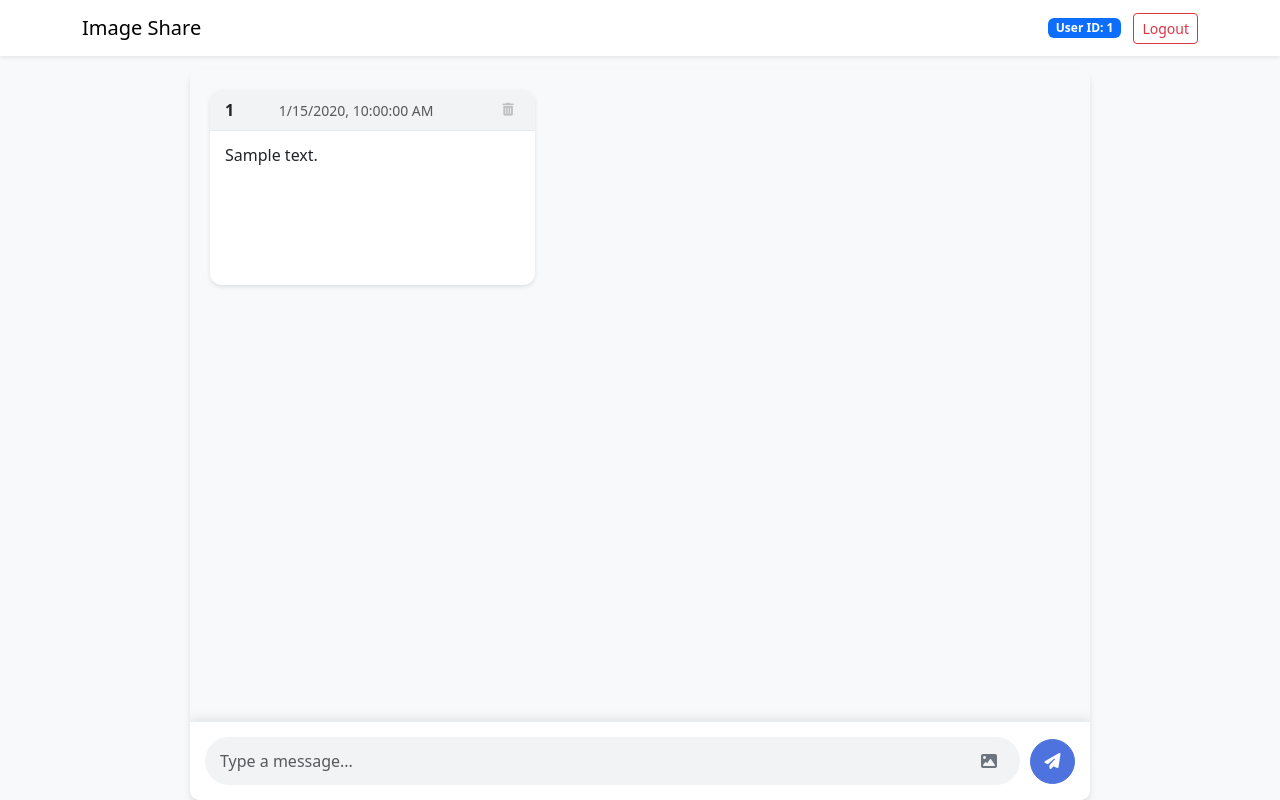
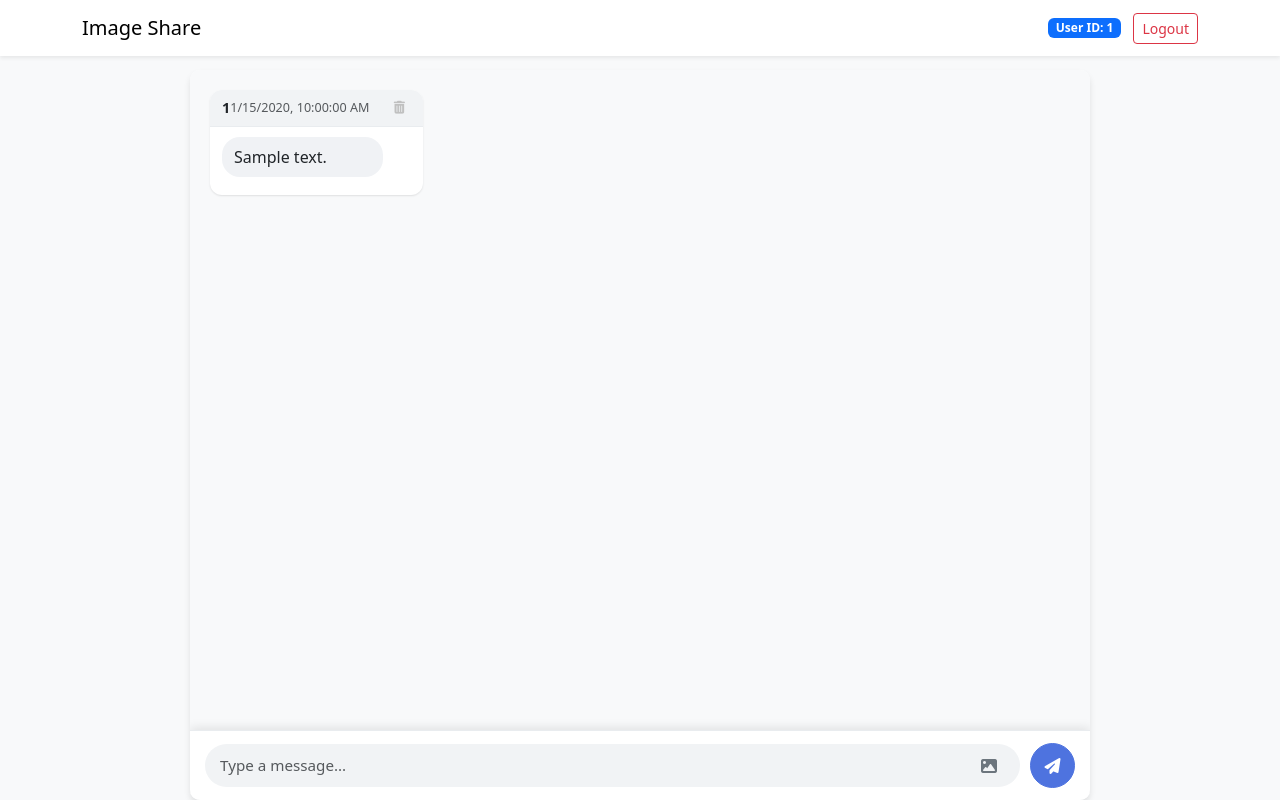
Before and after one commit to zhongkai-dev/imageshare, a Node server app: page /files/dashboard in a window 1280 px wide. Run offline with Node 20, Linux system fonts and the light colour scheme; a user stored in the database is signed in; tables that the repository leaves empty hold one stand-in row (values such as "Sample post"); some libraries are stand-ins or nearby versions.

Commit message:
Fix text bubble size and improve chat UI proportions

```diff
--- a/public/style.css
+++ b/public/style.css
@@ -89,7 +89,7 @@ body {
 
 /* Chat input form */
 .chat-input-form {
-  padding: 15px;
+  padding: 12px 15px;
   background-color: #fff;
   border-top: 1px solid #e9ecef;
   position: absolute;
@@ -114,15 +114,22 @@ body {
   border-radius: 24px;
   padding: 0 15px;
   margin-right: 10px;
+  transition: all 0.2s;
+}
+
+.message-input-container:focus-within {
+  background-color: #fff;
+  box-shadow: 0 0 0 2px rgba(78, 115, 223, 0.25);
 }
 
 .message-input {
   flex: 1;
   border: none;
   background: transparent;
-  padding: 12px 0;
+  padding: 10px 0;
   outline: none !important;
   box-shadow: none !important;
+  font-size: 0.95rem;
 }
 
 .input-actions {
@@ -166,7 +173,7 @@ body {
 
 /* Message styling */
 .message-container {
-  margin-bottom: 20px;
+  margin-bottom: 16px;
   display: flex;
   justify-content: flex-start;
 }
@@ -175,17 +182,18 @@ body {
   max-width: 85%;
   border-radius: 12px;
   background-color: #fff;
-  box-shadow: 0 2px 4px rgba(0,0,0,0.1);
+  box-shadow: 0 1px 2px rgba(0,0,0,0.1);
   overflow: hidden;
 }
 
 .message-header {
-  padding: 8px 15px;
+  padding: 6px 12px;
   background-color: #f1f3f5;
   border-bottom: 1px solid #e9ecef;
   display: flex;
   justify-content: space-between;
   align-items: center;
+  font-size: 0.9rem;
 }
 
 .message-actions-header {
@@ -204,6 +212,11 @@ body {
   display: flex;
   justify-content: space-between;
   align-items: flex-start;
+  background-color: #f0f2f5;
+  border-radius: 18px;
+  padding: 8px 12px;
+  margin-bottom: 8px;
+  max-width: 85%;
 }
 
 .message-text-content {
@@ -214,6 +227,8 @@ body {
 .message-text-actions {
   opacity: 0;
   transition: opacity 0.2s;
+  display: flex;
+  align-items: center;
 }
 
 .text-message:hover .message-text-actions {
@@ -228,6 +243,11 @@ body {
   padding: 4px;
   transition: color 0.2s;
   font-size: 0.8rem;
+  display: flex;
+  align-items: center;
+  justify-content: center;
+  width: 24px;
+  height: 24px;
 }
 
 .btn-copy-message:hover {
@@ -266,7 +286,7 @@ body {
 }
 
 .message-content {
-  padding: 12px 15px;
+  padding: 10px 12px;
 }
 
 .message-actions {
@@ -280,7 +300,8 @@ body {
   display: grid;
   grid-template-columns: repeat(2, 1fr);
   grid-gap: 8px;
-  margin-bottom: 10px;
+  margin-top: 10px;
+  margin-bottom: 5px;
 }
 
 .image-grid-item {
--- a/views/dashboard.ejs
+++ b/views/dashboard.ejs
@@ -38,7 +38,7 @@
               <!-- If there's a text message, show it first -->
               <% if (group.messages && group.messages.length > 0) { %>
                 <% group.messages.forEach(message => { %>
-                  <div class="text-message mb-3">
+                  <div class="text-message">
                     <div class="message-text-content"><%= message.text %></div>
                     <div class="message-text-actions">
                       <button class="btn-copy-message" onclick="copyMessageText(this)" title="Copy message">
```
